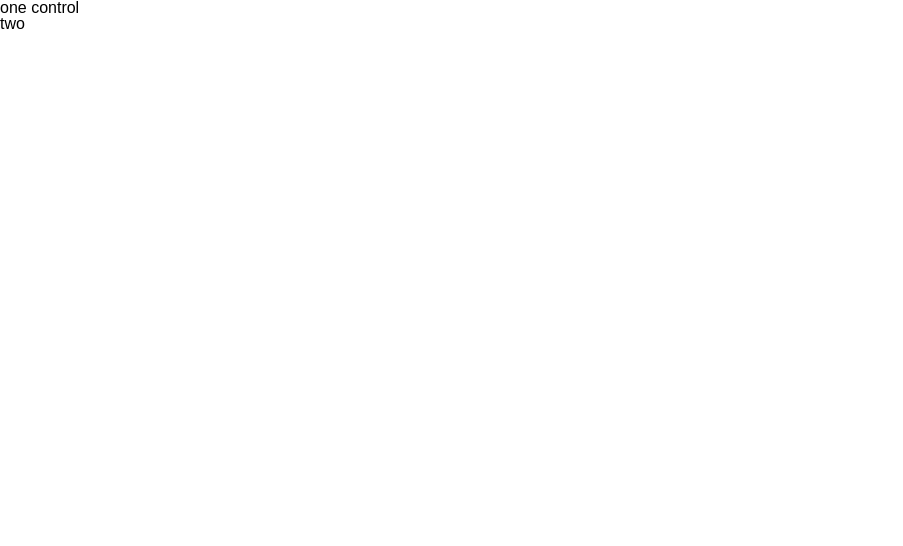
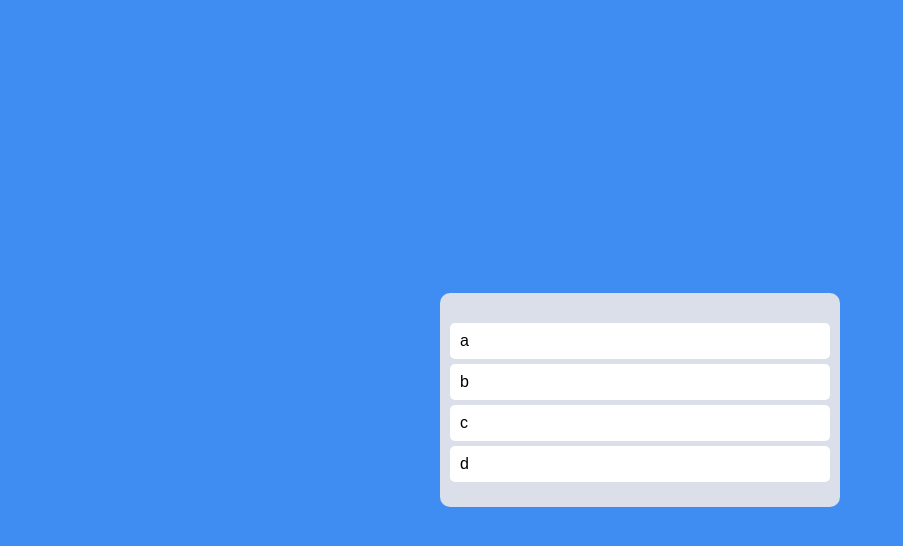
Before and after one commit to phj9020/trello, a React (Create React App) app: page / in a window 1280 px wide. Shown: the top 546 px of the page, without its empty margins (0-903 px from the left). Built offline with nearby package versions, Linux system fonts and the light colour scheme.

Commit message:
apply styled and placeholder

```diff
--- a/src/App.tsx
+++ b/src/App.tsx
@@ -1,37 +1,71 @@
 import { GlobalStyle } from './style/GlobalStyle';
 import { DragDropContext, Draggable, Droppable } from 'react-beautiful-dnd';
+import styled from 'styled-components';
+
+const Wrapper = styled.div`
+  display: flex;
+  width: 480px;
+  max-width: 400px;
+  margin: 0 auto;
+  justify-content:center;
+  align-items: center;
+  height: 100vh;
+`
+
+const Boards = styled.div`
+  display: grid;
+  width: 100%;
+  grid-column: repeat(1, 1fr);
+`
+
+const Board = styled.div`
+  padding: 20px 10px;
+  padding-top: 30px;
+  background-color: ${(props) => props.theme.boardColor};
+  border-radius: 10px;
+  min-height: 200px;
+  `
+
+const Card = styled.div`
+  border-radius: 5px;
+  padding: 10px;
+  background-color: ${(props) => props.theme.cardColor};
+  margin-bottom: 5px;
+`
+
+const toDos = ["a", "b", "c", "d"]
+
 function App() {
   // when drag ends fn
-  const onDragEnd = () => {}
+  const onDragEnd = () => { }
   return (
     <>
       <GlobalStyle />
       <DragDropContext onDragEnd={onDragEnd}>
-          <div>
+        <Wrapper>
+          <Boards>
             <Droppable droppableId="one" >
-              {(magic) =>
-                <ul ref={magic.innerRef} {...magic.droppableProps}>
-                  <Draggable draggableId="first" index={0}>
+              {
+                (magic) =>
+                <Board ref={magic.innerRef} {...magic.droppableProps}>
+                  {toDos.map((todo, index) =>
+                    <Draggable key={index} draggableId={todo} index={index}>
                       {(provided) =>
-                      <li
-                        ref={provided.innerRef}
-                        {...provided.draggableProps} >
-                        one <span {...provided.dragHandleProps}>control</span>
-                      </li>}
-                  </Draggable>
-                  <Draggable draggableId="second" index={1}>
-                    {(provided) =>
-                      <li
+                        <Card
                           ref={provided.innerRef}
                           {...provided.draggableProps}
                           {...provided.dragHandleProps}>
-                        two
-                      </li>}
+                          {todo}
+                        </Card>}
                     </Draggable>
-                </ul>}
-
+                  )}
+                  {/* dragable을 밖으로 빼도 사이즈가 그대로를 유지하게 만듦 placehoder */}
+                  {magic.placeholder}
+                </Board>
+              }
             </Droppable>
-          </div>
+          </Boards>
+        </Wrapper>
       </DragDropContext>
     </>
   );
--- a/src/index.tsx
+++ b/src/index.tsx
@@ -3,13 +3,17 @@
 import App from './App';
 import reportWebVitals from './reportWebVitals';
 import { RecoilRoot } from 'recoil';
+import { darkTheme } from './theme';
+import { ThemeProvider } from "styled-components";
 
 const root = ReactDOM.createRoot(
   document.getElementById('root') as HTMLElement
 );
 root.render(
     <RecoilRoot>
-      <App />
+      <ThemeProvider theme={darkTheme}>
+        <App />
+      </ThemeProvider>
     </RecoilRoot>
 );
 
--- a/src/style/GlobalStyle.tsx
+++ b/src/style/GlobalStyle.tsx
@@ -30,8 +30,9 @@
     body {
         line-height: 1;
         font-family: 'Source Sans Pro', sans-serif;
-        background-color: "white";
+        background-color: ${(props) => props.theme.bgColor};
         color: "black";
+
     }
     ol, ul {
         list-style: none;
--- /dev/null
+++ b/src/theme.ts
@@ -0,0 +1,7 @@
+import { DefaultTheme } from 'styled-components';
+
+export const darkTheme : DefaultTheme = {
+    bgColor: "#3F8CF2",
+    cardColor : "white",
+    boardColor : "#DADFE9"
+}
```
Also changed, not shown: src/style.d.ts (added, +16 -0 lines). Lines whose indentation alone changed are shown as unchanged.
